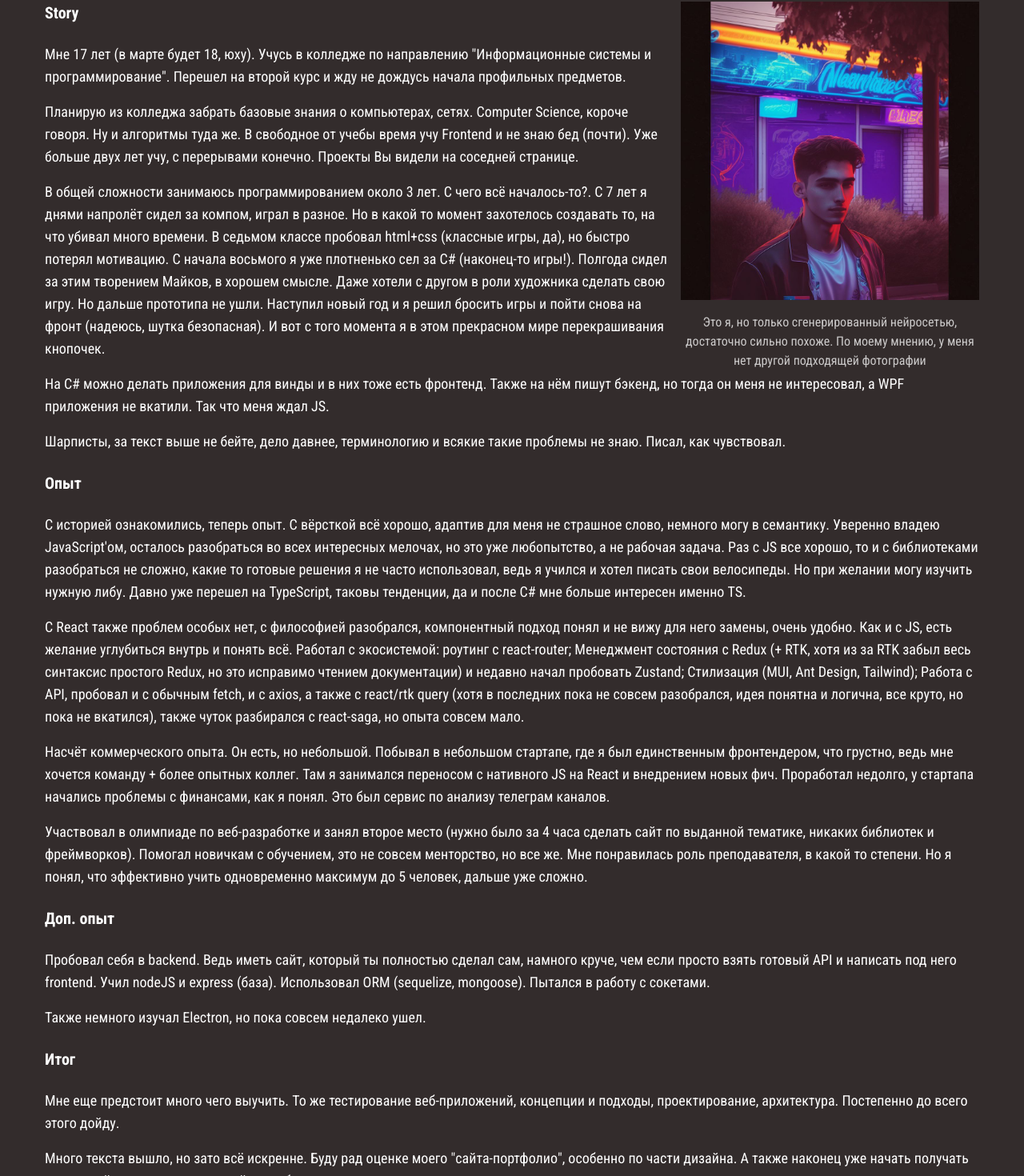
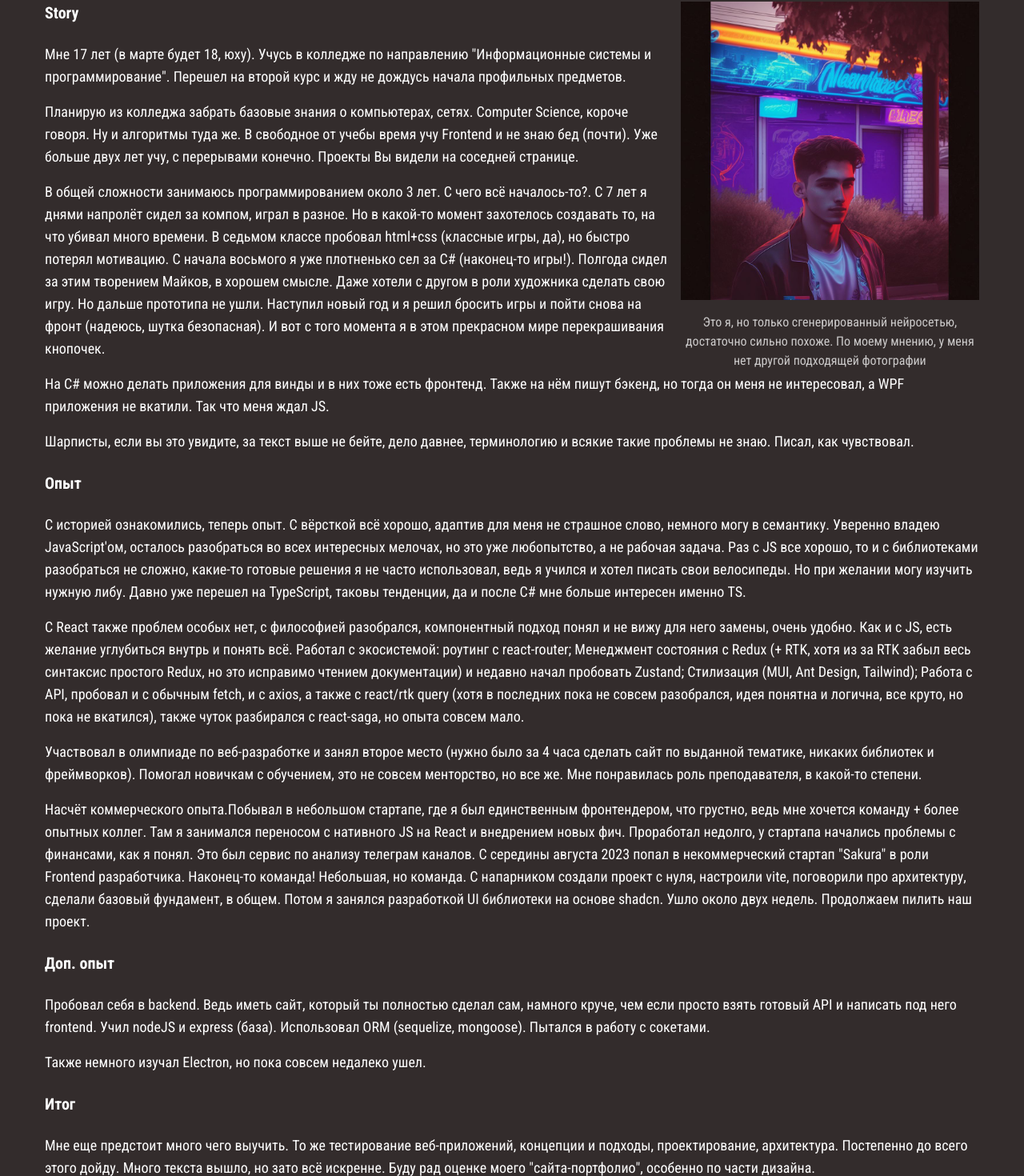
Before and after one commit to Dunissimo/Dunissimo-com, a React (Vite) app: page /about in a window 1280 px wide. Shown: the part 422-1892 px from the top of the page at 80% size. Built offline with nearby package versions, Linux system fonts and the light colour scheme.

Commit message:
edit text

```diff
--- a/src/pages/About.tsx
+++ b/src/pages/About.tsx
@@ -77,7 +77,7 @@ const About: FC = () => {
         <p className="mt-4">
           В общей сложности занимаюсь программированием около 3 лет. С чего всё
           началось-то?. С 7 лет я днями напролёт сидел за компом, играл в
-          разное. Но в какой то момент захотелось создавать то, на что убивал
+          разное. Но в какой-то момент захотелось создавать то, на что убивал
           много времени. В седьмом классе пробовал html+css (классные игры, да),
           но быстро потерял мотивацию. С начала восьмого я уже плотненько сел за
           C# (наконец-то игры!). Полгода сидел за этим творением Майков, в
@@ -94,8 +94,8 @@ const About: FC = () => {
         </p>
 
         <p className="mt-4">
-          Шарписты, за текст выше не бейте, дело давнее, терминологию и всякие
-          такие проблемы не знаю. Писал, как чувствовал.
+          Шарписты, если вы это увидите, за текст выше не бейте, дело давнее,
+          терминологию и всякие такие проблемы не знаю. Писал, как чувствовал.
         </p>
 
         <h2 className="font-bold text-xl my-6">Опыт</h2>
@@ -105,7 +105,7 @@ const About: FC = () => {
           для меня не страшное слово, немного могу в семантику. Уверенно владею
           JavaScript'ом, осталось разобраться во всех интересных мелочах, но это
           уже любопытство, а не рабочая задача. Раз с JS все хорошо, то и с
-          библиотеками разобраться не сложно, какие то готовые решения я не
+          библиотеками разобраться не сложно, какие-то готовые решения я не
           часто использовал, ведь я учился и хотел писать свои велосипеды. Но
           при желании могу изучить нужную либу. Давно уже перешел на TypeScript,
           таковы тенденции, да и после C# мне больше интересен именно TS.
@@ -126,21 +126,24 @@ const About: FC = () => {
         </p>
 
         <p className="mt-4">
-          Насчёт коммерческого опыта. Он есть, но небольшой. Побывал в небольшом
-          стартапе, где я был единственным фронтендером, что грустно, ведь мне
-          хочется команду + более опытных коллег. Там я занимался переносом с
-          нативного JS на React и внедрением новых фич. Проработал недолго, у
-          стартапа начались проблемы с финансами, как я понял. Это был сервис по
-          анализу телеграм каналов.
+          Участвовал в олимпиаде по веб-разработке и занял второе место (нужно
+          было за 4 часа сделать сайт по выданной тематике, никаких библиотек и
+          фреймворков). Помогал новичкам с обучением, это не совсем менторство,
+          но все же. Мне понравилась роль преподавателя, в какой-то степени.
         </p>
 
         <p className="mt-4">
-          Участвовал в олимпиаде по веб-разработке и занял второе место (нужно
-          было за 4 часа сделать сайт по выданной тематике, никаких библиотек и
-          фреймворков). Помогал новичкам с обучением, это не совсем менторство,
-          но все же. Мне понравилась роль преподавателя, в какой то степени. Но
-          я понял, что эффективно учить одновременно максимум до 5 человек,
-          дальше уже сложно.
+          Насчёт коммерческого опыта.Побывал в небольшом стартапе, где я был
+          единственным фронтендером, что грустно, ведь мне хочется команду +
+          более опытных коллег. Там я занимался переносом с нативного JS на
+          React и внедрением новых фич. Проработал недолго, у стартапа начались
+          проблемы с финансами, как я понял. Это был сервис по анализу телеграм
+          каналов. С середины августа 2023 попал в некоммерческий стартап
+          "Sakura" в роли Frontend разработчика. Наконец-то команда! Небольшая,
+          но команда. С напарником создали проект с нуля, настроили vite,
+          поговорили про архитектуру, сделали базовый фундамент, в общем. Потом
+          я занялся разработкой UI библиотеки на основе shadcn. Ушло около двух
+          недель. Продолжаем пилить наш проект.
         </p>
 
         <h2 className="font-bold text-xl my-6">Доп. опыт</h2>
@@ -159,13 +162,9 @@ const About: FC = () => {
         <p className="mt-4">
           Мне еще предстоит много чего выучить. То же тестирование
           веб-приложений, концепции и подходы, проектирование, архитектура.
-          Постепенно до всего этого дойду.
-        </p>
-
-        <p className="mt-4">
-          Много текста вышло, но зато всё искренне. Буду рад оценке моего
-          "сайта-портфолио", особенно по части дизайна. А также наконец уже
-          начать получать настоящий опыт в коммерческой разработке.
+          Постепенно до всего этого дойду. Много текста вышло, но зато всё
+          искренне. Буду рад оценке моего "сайта-портфолио", особенно по части
+          дизайна.
         </p>
       </div>
     </div>
```
